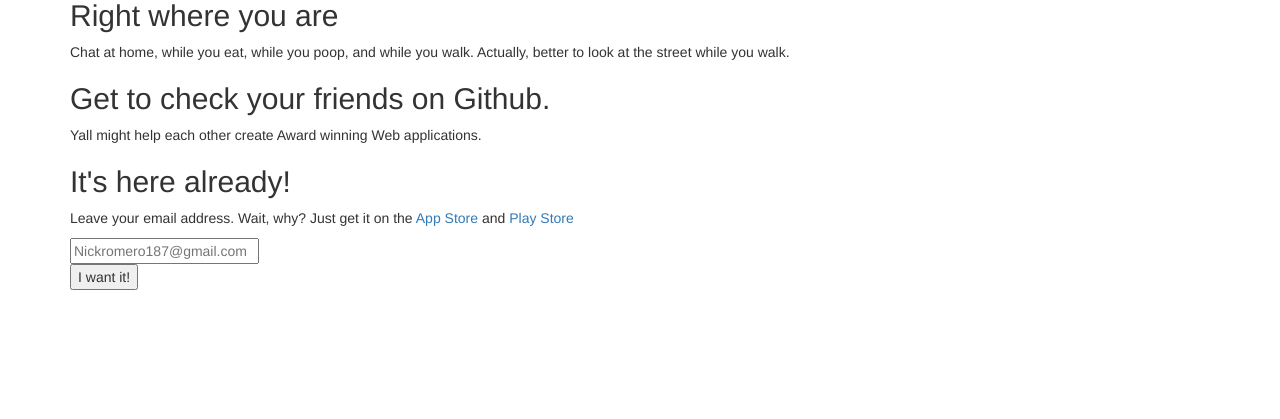
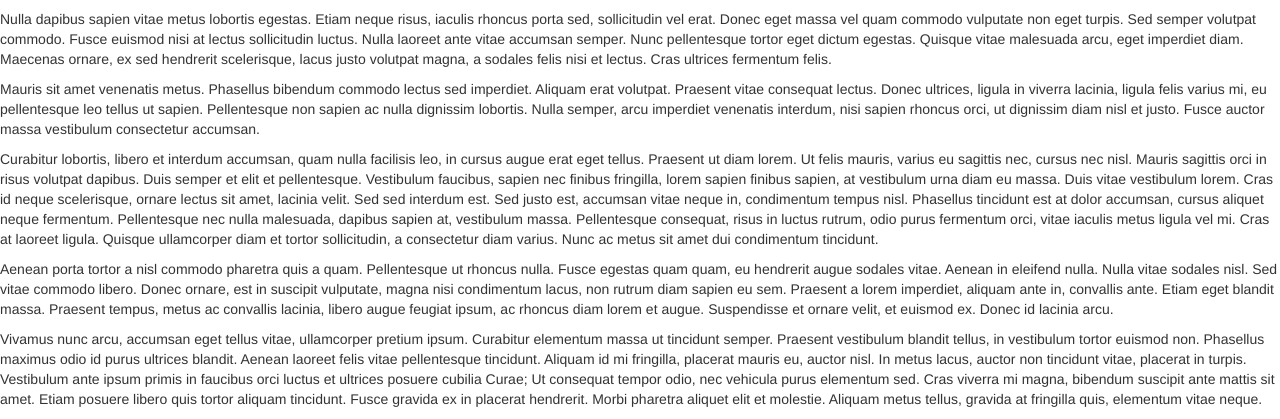
Before and after one commit to leskeylevy/datekata, a Python web app: template app/templates/index.html in a window 1280 px wide. Shown: the part 516-935 px from the top of the page. Before the commit the page ends 806 px from the top, so only its background shows below. Run offline with Jinja, Linux system fonts and the light colour scheme; the template is opened without the code that fills it, so the values that code supplies are empty; some libraries are stand-ins or nearby versions.

Commit message:
index.html landing page added

```diff
--- a/app/templates/index.html
+++ b/app/templates/index.html
@@ -2,73 +2,37 @@
 
 
 {% block content %}
-<div class="container"  id="skrollr-body" data-0="background-color:rgb(0,201,147);"data-400="background-color:rgb(74,173,255);" data-1000="background-color:rgb(74,173,255);"data-1300="background-color:rgb(0,201,147);">
-  <h1><i class="icon-tinder-blank"></i></h1>
-  <h2>DATE KATA</h2>
-  <p> Perfect Dating Website for Developers. </p>
-
-  <a class="arrow" href="#anchor1"><i class="icon-sort-down"></i></a>
-  </p>
-
-<div class="section" id="sect1">
-  <div class="anchor" id="anchor1"></div>
-  <div id="hiddenIcon">
-    <i class="icon-mobile-phone"></i>
-        </div>
-  <div id="phone" data-0="margin-left: -20%; opacity:0" data-350="margin-left: 10%; opacity:1">
-
-    <div id="topBar">
-      <p>Press--->  <i class="icon-bookmark"></i>         </p>
-       </div>
-    <div id="screen">
-      <div id="map">
-          <img id="placemark" class="notPlacemarked" src="https://s.cdpn.io/52524/CircleMarkerTest3.png">
-      </div><!--/ map-->
-    </div><!--/ screen-->
-    </div><!--/ phone-->
-  <div class="explanation" data-300="opacity: 0" data-350="opacity: 1">
-  <h2>Right where you are</h2>
-    <p>Chat at home, while you eat, while you poop, and while you walk. Actually, better to look at the street while you walk.</p>
-    <a class="arrow" href="#anchor2"><i class="icon-sort-down"></i></a>
-    </div><!--/ explanation-->
-  </div><!--/ sect1-->
-
-  <div class="section" id="sect2">
-    <div class="anchor" id="anchor2"></div>
-    <div id="hiddenIcon">
-    <i class="icon-github"></i>
-        </div>
-    <div id="twitter"  data-600="margin-top: -20%; opacity: 0" data-1000="margin-top: 0; opacity:1">
-    <i class="icon-github"></i>
-    </div>
-    <div class="explanation" data-850=" opacity: 0" data-900=" opacity:1">
-    <h2>Get to check your friends on Github.</h2>
-    <p>Yall might help each other create Award winning Web applications. </p>
-      <a class="arrow" href="#anchor3"><i class="icon-sort-down"></i></a>
-    </div><!--/ explanation-->
-  </div><!--sect2-->
-
-    <div class="section" id="sect3">
-    <div class="anchor" id="anchor3"></div>
-      <div id="hiddenIcon">
-    <i class="icon-rocket icon-rotate-180"></i>
-        <p></p>
-        </div>
-    <div class="explanation-right" data-1350=" opacity: 0" data-1400=" opacity:1">
-    <h2>It's here already!</h2>
-    <p>Leave your email address. Wait, why? Just get it on the <a href="https://itunes.apple.com/us/app/blue-pond/id939850886?ls=1&mt=8">App Store</a> and <a href="https://play.google.com/store/apps/details?id=com.damianogui.bluepond">Play Store</a></p>
-
-<!-- Begin MailChimp Signup Form -->
-
-<div id="mc_embed_signup">
-<form action="http://www.damianogui.com/2014/01/Bluepond/">
-
-	<input type="email" value="" name="EMAIL" class="email" id="mce-EMAIL" placeholder="Nickromero187@gmail.com" onfocus="this.placeholder = ''" onblur="this.placeholder = 'Nickromero187@gmail.com'" required>
-  <div><input type="submit" value="I want it!" name="subscribe" id="mc-embedded-subscribe" class="button"></div>
-</form>
-</div>
-
-
-
+<nav>
+  <a href="" class="logo-box">
+    <figure class="logo"><div></div></figure>
+    <div class="logo-title">Border Logo</div>
+  </a>
+  <ul>
+    <li><a href="">Home</a></li>
+    <li><a href="">Sign in</a></li>
+    <li><a href="">Profile</a></li>
+    <li><a href="">Sign in</a></li>
+  </ul>
+</nav>
+<header>
+  <section class="intro-background"></section>
+  <article class="intro-heading">
+    <h1>Super Cool Heading</h1>
+    <figure class="logo-heading"><div></div></figure>
+  </article>
+</header>
+<main>
+  <article class="main-content">
+    <h2>Main Heading</h2>
+    <p>Lorem ipsum dolor sit amet, consectetur adipiscing elit. Integer eleifend enim at justo dapibus, at pharetra lorem hendrerit. Praesent eget vulputate enim. Aenean hendrerit congue laoreet. Sed et porttitor ipsum. Cras imperdiet ut tortor ut sodales. Nunc at posuere purus. Ut sit amet augue tincidunt, tincidunt mi in, mollis urna. Morbi tincidunt sit amet lacus nec aliquet. Etiam sollicitudin at nibh quis aliquet. Maecenas placerat a libero quis posuere. Nullam vel interdum diam. Vestibulum ante ipsum primis in faucibus orci luctus et ultrices posuere cubilia Curae; Praesent convallis orci lorem, eget pharetra dolor consectetur nec. Vivamus laoreet tortor pretium, volutpat turpis at, venenatis quam. Integer lacinia at dui nec volutpat.</p>
+    <p>Duis commodo molestie porta. Integer aliquet, tellus ut interdum euismod, diam metus blandit ipsum, non lacinia arcu erat a metus. Curabitur ultrices tincidunt ante, et faucibus dolor vehicula nec. Suspendisse sit amet turpis pharetra, posuere erat in, fringilla lorem. In hac habitasse platea dictumst. Mauris pharetra placerat sapien sed sollicitudin. Vestibulum vel pulvinar enim. Aliquam erat volutpat. Suspendisse leo urna, pretium in fringilla sed, pretium sed diam. Duis vitae mi nunc.</p>
+    <p>Proin pharetra molestie tortor, et accumsan dui varius sit amet. Pellentesque tincidunt leo ut mollis laoreet. Nulla facilisi. Pellentesque ac justo elit. Fusce at nisl metus. Sed tempus felis vitae odio tincidunt ornare. Fusce enim erat, ornare vitae tincidunt vel, venenatis sollicitudin ante. Praesent eu commodo eros. Phasellus egestas erat eu libero ultricies, vel malesuada metus pretium. Maecenas et risus sollicitudin, placerat nisl sed, varius augue. Nullam bibendum enim id ex hendrerit mattis. Phasellus porta nec eros eu finibus.</p>
+    <p>Nulla dapibus sapien vitae metus lobortis egestas. Etiam neque risus, iaculis rhoncus porta sed, sollicitudin vel erat. Donec eget massa vel quam commodo vulputate non eget turpis. Sed semper volutpat commodo. Fusce euismod nisi at lectus sollicitudin luctus. Nulla laoreet ante vitae accumsan semper. Nunc pellentesque tortor eget dictum egestas. Quisque vitae malesuada arcu, eget imperdiet diam. Maecenas ornare, ex sed hendrerit scelerisque, lacus justo volutpat magna, a sodales felis nisi et lectus. Cras ultrices fermentum felis.</p>
+    <p>Mauris sit amet venenatis metus. Phasellus bibendum commodo lectus sed imperdiet. Aliquam erat volutpat. Praesent vitae consequat lectus. Donec ultrices, ligula in viverra lacinia, ligula felis varius mi, eu pellentesque leo tellus ut sapien. Pellentesque non sapien ac nulla dignissim lobortis. Nulla semper, arcu imperdiet venenatis interdum, nisi sapien rhoncus orci, ut dignissim diam nisl et justo. Fusce auctor massa vestibulum consectetur accumsan.</p>
+    <p>Curabitur lobortis, libero et interdum accumsan, quam nulla facilisis leo, in cursus augue erat eget tellus. Praesent ut diam lorem. Ut felis mauris, varius eu sagittis nec, cursus nec nisl. Mauris sagittis orci in risus volutpat dapibus. Duis semper et elit et pellentesque. Vestibulum faucibus, sapien nec finibus fringilla, lorem sapien finibus sapien, at vestibulum urna diam eu massa. Duis vitae vestibulum lorem. Cras id neque scelerisque, ornare lectus sit amet, lacinia velit. Sed sed interdum est. Sed justo est, accumsan vitae neque in, condimentum tempus nisl. Phasellus tincidunt est at dolor accumsan, cursus aliquet neque fermentum. Pellentesque nec nulla malesuada, dapibus sapien at, vestibulum massa. Pellentesque consequat, risus in luctus rutrum, odio purus fermentum orci, vitae iaculis metus ligula vel mi. Cras at laoreet ligula. Quisque ullamcorper diam et tortor sollicitudin, a consectetur diam varius. Nunc ac metus sit amet dui condimentum tincidunt.</p>
+    <p>Aenean porta tortor a nisl commodo pharetra quis a quam. Pellentesque ut rhoncus nulla. Fusce egestas quam quam, eu hendrerit augue sodales vitae. Aenean in eleifend nulla. Nulla vitae sodales nisl. Sed vitae commodo libero. Donec ornare, est in suscipit vulputate, magna nisi condimentum lacus, non rutrum diam sapien eu sem. Praesent a lorem imperdiet, aliquam ante in, convallis ante. Etiam eget blandit massa. Praesent tempus, metus ac convallis lacinia, libero augue feugiat ipsum, ac rhoncus diam lorem et augue. Suspendisse et ornare velit, et euismod ex. Donec id lacinia arcu.</p>
+    <p>Vivamus nunc arcu, accumsan eget tellus vitae, ullamcorper pretium ipsum. Curabitur elementum massa ut tincidunt semper. Praesent vestibulum blandit tellus, in vestibulum tortor euismod non. Phasellus maximus odio id purus ultrices blandit. Aenean laoreet felis vitae pellentesque tincidunt. Aliquam id mi fringilla, placerat mauris eu, auctor nisl. In metus lacus, auctor non tincidunt vitae, placerat in turpis. Vestibulum ante ipsum primis in faucibus orci luctus et ultrices posuere cubilia Curae; Ut consequat tempor odio, nec vehicula purus elementum sed. Cras viverra mi magna, bibendum suscipit ante mattis sit amet. Etiam posuere libero quis tortor aliquam tincidunt. Fusce gravida ex in placerat hendrerit. Morbi pharetra aliquet elit et molestie. Aliquam metus tellus, gravida at fringilla quis, elementum vitae neque.</p>
+  </article>
+</main>
 
 {% endblock %}
```
